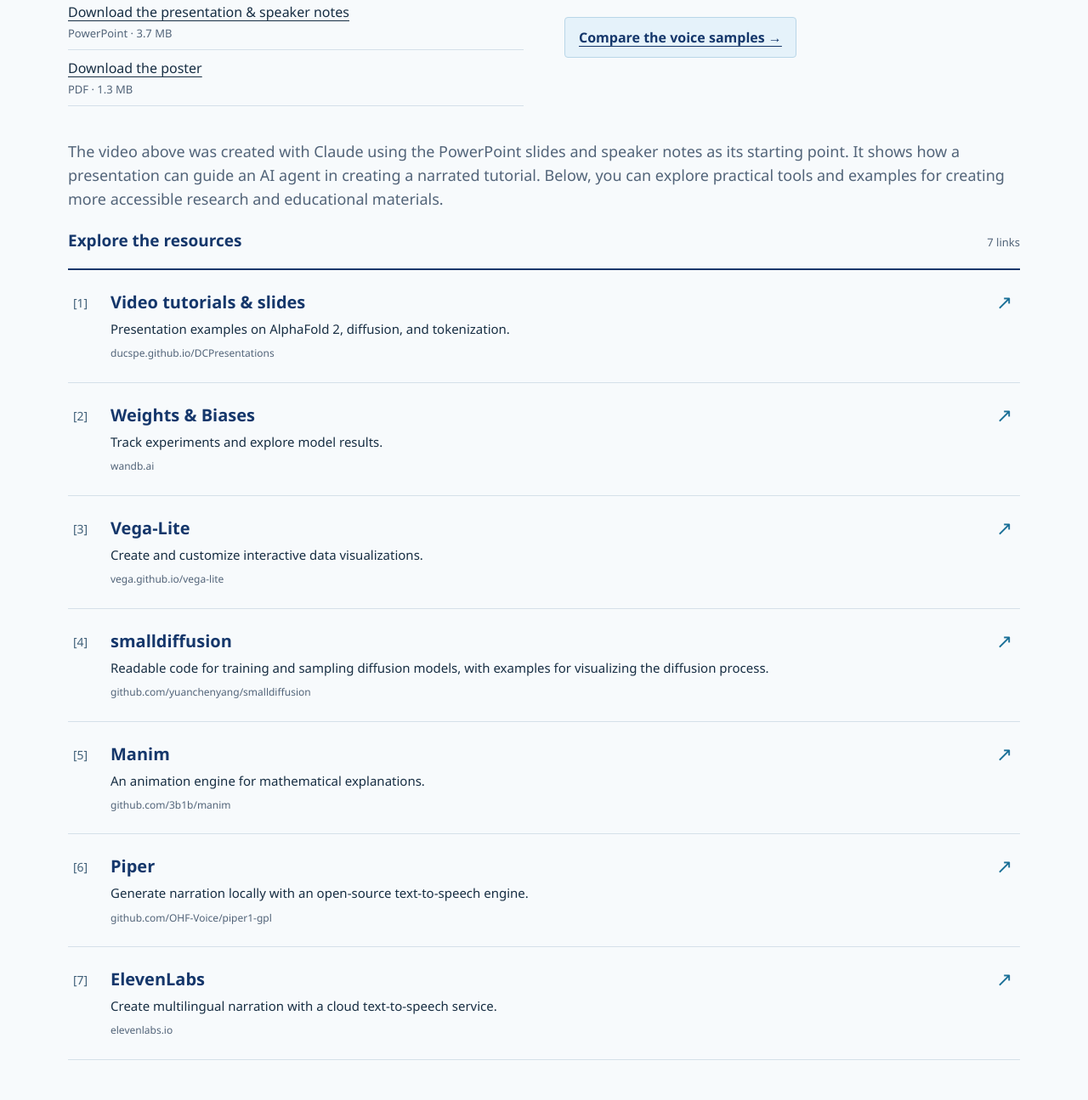
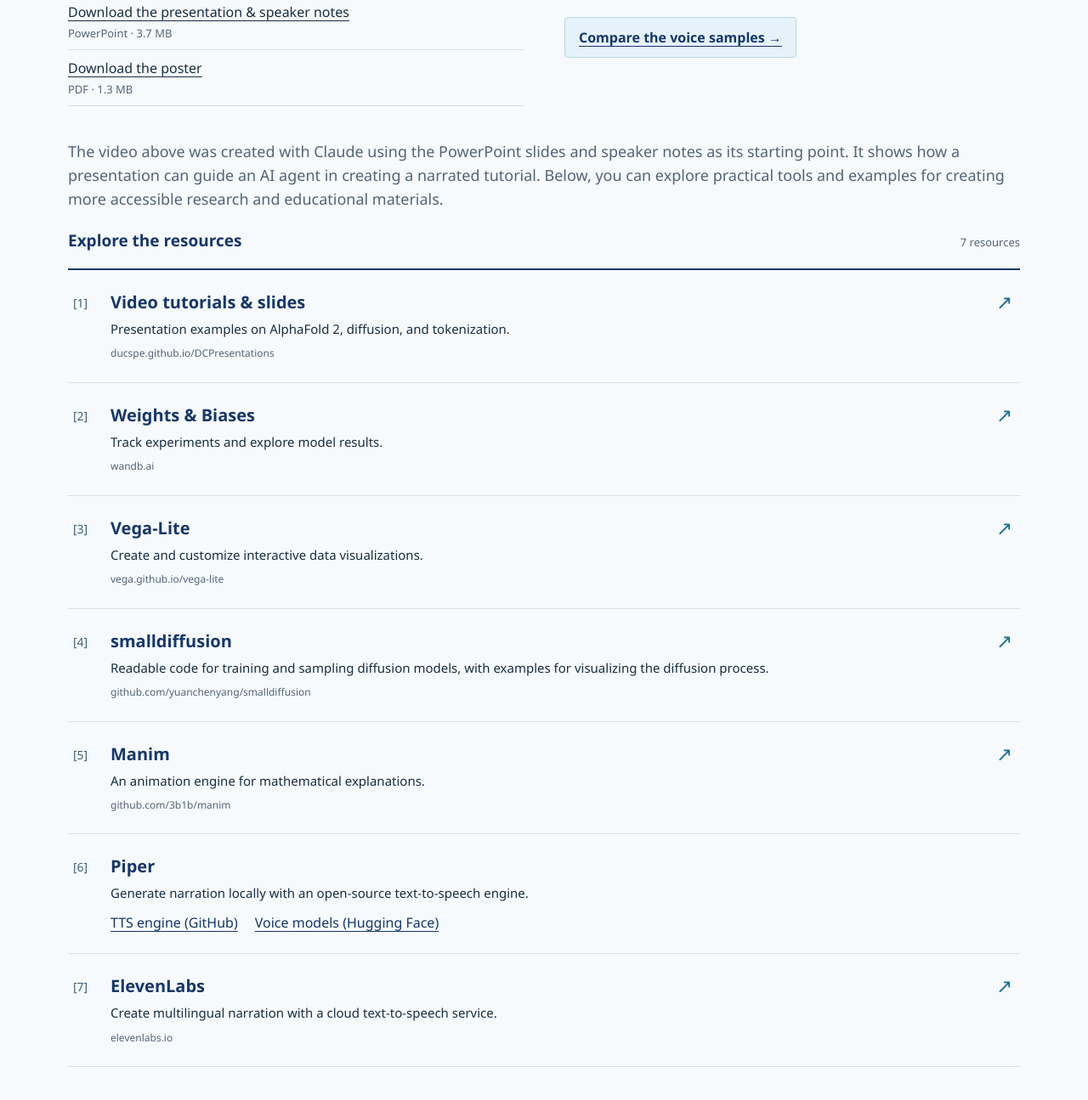
Before and after one commit to ducspe/learning-and-accessibility-tools, a plain HTML site: page index.html in a window 1280 px wide. Shown: the part 1277-2572 px from the top of the page at 85% size. Drawn offline with Linux system fonts and the light colour scheme.

Commit message:
Reference Piper engine and voice models on website and README

```diff
--- a/index.html
+++ b/index.html
@@ -90,8 +90,9 @@
       padding: 24px 6px;
       text-decoration: none;
     }
-    .resource:hover { background: #eaf4fa; }
-    .resource:hover .resource-title { text-decoration: underline; text-underline-offset: 4px; }
+    a.resource:hover { background: #eaf4fa; }
+    a.resource:hover .resource-title { text-decoration: underline; text-underline-offset: 4px; }
+    .resource-links { display: flex; flex-wrap: wrap; gap: 8px 20px; margin-top: 10px; color: var(--navy); text-underline-offset: 4px; }
     .reference { padding-top: 4px; color: #406079; font-size: 14px; font-variant-numeric: tabular-nums; }
     .resource-title { display: block; color: var(--navy); font-size: 20px; font-weight: 650; line-height: 1.35; }
     .description { display: block; margin-top: 7px; color: var(--ink); font-size: 15px; }
@@ -233,7 +234,7 @@
         <p class="intro" id="example-description">The video above was created with Claude using the PowerPoint slides and speaker notes as its starting point. It shows how a presentation can guide an AI agent in creating a narrated tutorial. Below, you can explore practical tools and examples for creating more accessible research and educational materials.</p>
         <div class="resources-heading">
           <h2 id="resources-title">Explore the resources</h2>
-          <span class="count">7 links</span>
+          <span class="count">7 resources</span>
         </div>
         <ol class="resources">
           <li>
@@ -292,15 +293,17 @@
             </a>
           </li>
           <li>
-            <a class="resource" href="https://github.com/OHF-Voice/piper1-gpl">
+            <div class="resource">
               <span class="reference" aria-hidden="true">[6]</span>
               <span>
                 <span class="resource-title">Piper</span>
                 <span class="description">Generate narration locally with an open-source text-to-speech engine.</span>
-                <span class="destination">github.com/OHF-Voice/piper1-gpl</span>
+                <span class="resource-links">
+                  <a href="https://github.com/OHF-Voice/piper1-gpl">TTS engine (GitHub)</a>
+                  <a href="https://huggingface.co/rhasspy/piper-voices">Voice models (Hugging Face)</a>
+                </span>
               </span>
-              <span class="arrow" aria-hidden="true">↗</span>
-            </a>
+            </div>
           </li>
           <li>
             <a class="resource" href="https://elevenlabs.io/">
```
Also changed, not shown: 1 other file.
